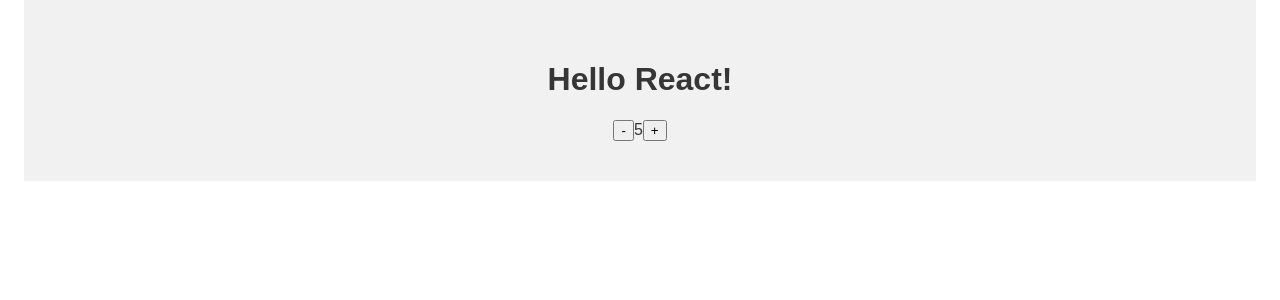
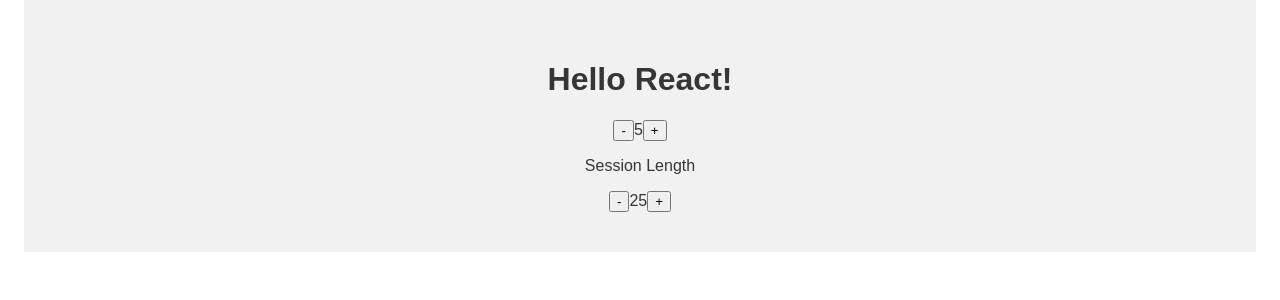
Before and after one commit to darbazali/pomodoro-clock, a React (Vite) app: page / in a window 1280 px wide. Shown: the top 300 px of the page. Built offline with nearby package versions, Linux system fonts and the light colour scheme.

Commit message:
create SessionController

```diff
--- a/src/App.js
+++ b/src/App.js
@@ -1,13 +1,15 @@
 import React from "react";
 import { render } from "react-dom";
 
-import BreakController from './components/BreakController'
+import BreakController from "./components/BreakController";
+import SessionController from './components/SessionController';
 
 const App = () => {
   return (
     <div>
       <h1>Hello React!</h1>
       <BreakController />
+      <SessionController />
     </div>
   );
 };
--- a/src/components/BreakController.js
+++ b/src/components/BreakController.js
@@ -6,7 +6,7 @@
       <button id="break-decrement" onClick={props.handleBreakDec}>
         -
       </button>
-      <span id="break-length">{props._break || 5 }</span>
+      <span id="break-length">{props._break || 5}</span>
       <button id="break-increment" onClick={props.handleBreakInc}>
         +
       </button>
--- /dev/null
+++ b/src/components/SessionController.js
@@ -0,0 +1,23 @@
+import React from "react";
+
+const SessionController = (props) => {
+  return (
+    <div id="session-label">
+      <div className="control-name">
+        <p>Session Length</p>
+      </div>
+
+      <div className="controls">
+        <button id="session-decrement" onClick={props.handleSessionDec}>
+          -
+        </button>
+        <span id="session-length">{props.session || 25}</span>
+        <button id="session-increment" onClick={props.handleSessionInc}>
+          +
+        </button>
+      </div>
+    </div>
+  );
+};
+
+export default SessionController;
```
